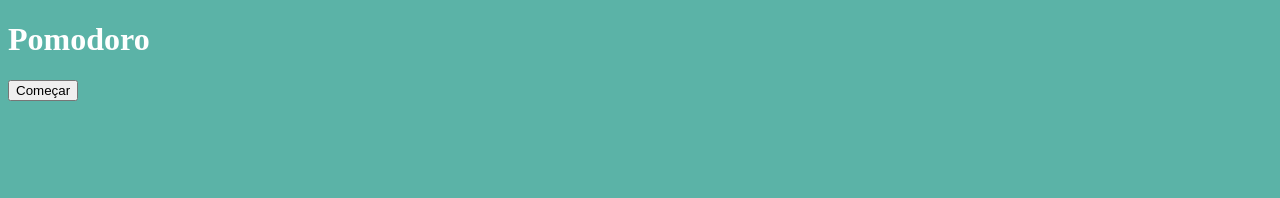
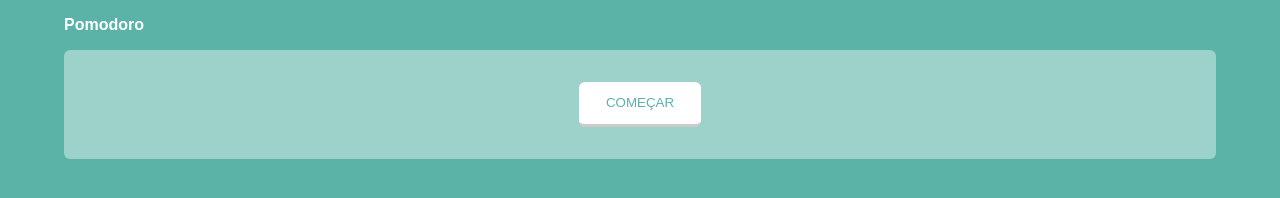
Before and after one commit to LucassdosAnjos/Projeto-Pomodoro, a plain HTML site: page index.html in a window 1280 px wide. Drawn offline with Linux system fonts and the light colour scheme; files whose address does not match are found by name.

Commit message:
Criar o visual do ativador do cronometro

```diff
--- a/CSS/style.css
+++ b/CSS/style.css
@@ -1,4 +1,36 @@
+* {
+    padding: 0;
+    margin: 0;
+}
 body {
+    font-size: 16px;
     background: rgb(91, 179, 167);
     color: white;
+    font-family: sans-serif;
+    text-align: center;
+    padding: 0;
 }
+
+.titulo {
+    font-size: 1em;
+    text-align: left;
+    margin: 1em 0 1em 5vw;
+}
+
+.caixa {
+    background: rgba(255, 255, 255, 0.4);
+    width: 90vw;
+    padding: 2em 0;
+    margin: 0 auto;
+    border-radius: 6px;
+}
+
+.começar {
+    background: white;
+    border: none;
+    border-bottom: 3px solid #CCCCCC;
+    border-radius: 6px;
+    padding: 1em 2em;
+    text-transform: uppercase;
+    color: rgb(91, 179, 167);
+}
--- a/index.html
+++ b/index.html
@@ -8,9 +8,13 @@
     <title>Pomodoro</title>
 </head>
 <body>
-    <h1>Pomodoro</h1>
+    <h1 class="titulo">Pomodoro</h1>
 
-    <button id="">Começar</button>
+<div class="caixa">
+
+    <button class="começar">Começar</button>
+
+</div>
 </body>
 </html>
 
```
Also changed, not shown: 1 other file.
